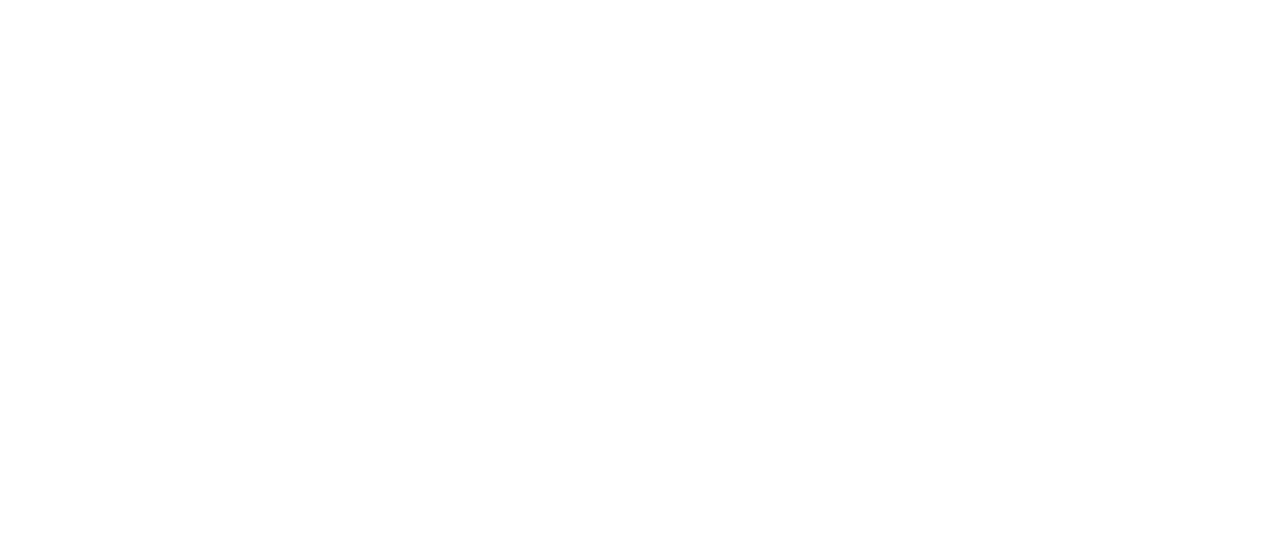
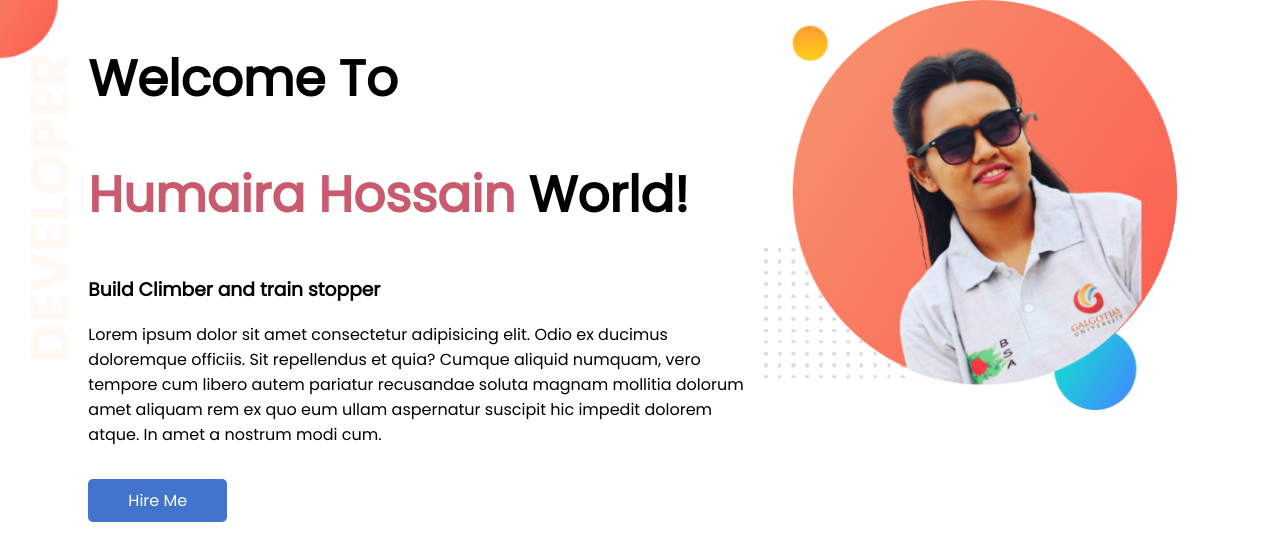
Before and after one commit to HHM-1999/devoloper-porfolio, a plain HTML site: page index.html in a window 1280 px wide. Drawn offline with Linux system fonts and the light colour scheme.

Commit message:
added some design

```diff
--- a/index.html
+++ b/index.html
@@ -6,11 +6,30 @@
     <meta http-equiv="X-UA-Compatible" content="IE=edge">
     <meta name="viewport" content="width=device-width, initial-scale=1.0">
     <title>Humaira's Portfolio</title>
+    <link rel="preconnect" href="https://fonts.googleapis.com">
+    <link rel="preconnect" href="https://fonts.gstatic.com" crossorigin>
+    <link href="https://fonts.googleapis.com/css2?family=Poppins&family=Roboto:wght@300&display=swap" rel="stylesheet">
     <link rel="stylesheet" href="./style.css">
 
 </head>
 
 <body>
+    <section class="banner">
+        <div class="part1">
+            <h1>Welcome To</h1>
+            <h1><span class="color">Humaira Hossain</span> World!</h1>
+            <h3>Build Climber and train stopper </h3>
+            <p>Lorem ipsum dolor sit amet consectetur adipisicing elit. Odio ex ducimus doloremque officiis. Sit
+                repellendus et quia? Cumque aliquid numquam, vero tempore cum libero autem pariatur recusandae soluta
+                magnam mollitia dolorum amet aliquam rem ex quo eum ullam aspernatur suscipit hic impedit dolorem atque.
+                In amet a nostrum modi cum.</p>
+            <br>
+            <a class="link-button" target="_blank" href="https://www.facebook.com/humayra.mithila.888/">Hire Me </a>
+        </div>
+        <div>
+            <img src="./images/my-bg.png" alt="amar chobi">
+        </div>
+    </section>
 
 </body>
 
--- a/style.css
+++ b/style.css
@@ -0,0 +1,34 @@
+body{
+    font-family: 'Poppins', sans-serif;
+    margin: 0;
+
+}
+h1{
+    font-size: 50px;
+}
+.color{
+    color: rgb(202, 90, 109);
+}
+section{
+    display: flex;
+}
+.part1{
+    width: 90%;
+    padding-left:2% ;
+}
+img{
+    width: 80%;
+}
+.link-button{
+    text-decoration: none;
+    padding: 10px 40px;
+    color:white;
+    background-color: #4273cd;
+    border-radius: 5px;
+
+}
+.banner{
+    background-image: url(./images/top-banner.png);
+    background-repeat: no-repeat;
+    padding-left: 5%;
+}
```
Also changed, not shown: images/Jhankar-pic-with-bg.png (added), images/dream-bg.png (added), images/exp-bg.png (added), images/jhankar.png (added), images/jhankar2.png (added), images/my-bg.png (added), images/my-bg2.png (added), images/top-banner.png (added).
